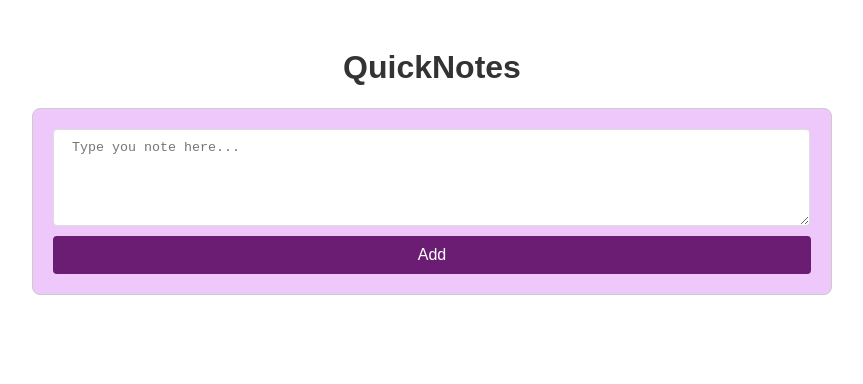
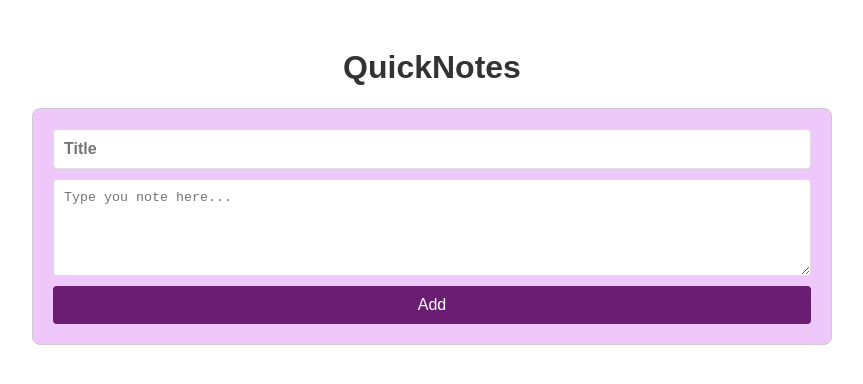
Before and after one commit to Gabrielab5/QuickNotes, a React (Vite) app: page / in a window 1280 px wide. Shown: the top 384 px of the page, without its empty margins (208-1071 px from the left). Built offline with nearby package versions, Linux system fonts and the light colour scheme.

Commit message:
Added title option for note

```diff
--- a/src/App.css
+++ b/src/App.css
@@ -20,11 +20,10 @@ h1 {
   border: 1px solid #ccc;
   border-radius: 8px;
   background-color: #eec8fb;
-   justify-content: center;
+  justify-content: center;
 }
 
 .note-form textarea {
-  width:97%;
   padding: 10px;
   border: 1px solid #ddd;
   border-radius: 4px;
@@ -86,10 +85,22 @@ h1 {
   background-color: transparent;
   align-self: self-end;
   border-radius: 50%;
-   cursor: pointer;
+  cursor: pointer;
   font-size: 14px;
 }
 
 .delete-button:hover{
   background-color: rgb(141, 246, 102);
 }
+
+.note-title-input {
+  padding: 10px;
+  border: 1px solid #ddd;
+  border-radius: 4px;
+  font-size: 16px;
+  font-weight: bold;
+}
+
+.note h3 {
+  margin: 0 0 10px 0
+}
--- a/src/App.jsx
+++ b/src/App.jsx
@@ -6,8 +6,8 @@ import './App.css'
 function App() {
   const [notes, setNotes] = useState([])
 
-  const addNote = (text) => {
-    const newNote = {id: Date.now(), text, date: new Date(), }
+  const addNote = (text, title) => {
+    const newNote = {id: Date.now(), title, text, date: new Date(), }
     setNotes([...notes, newNote])
   }
 
--- a/src/components/NoteForm.jsx
+++ b/src/components/NoteForm.jsx
@@ -2,22 +2,31 @@ import React, { useState} from "react"
 
 function NoteForm( {addNote}) {
     const [noteText, setNoteText ] = useState('')
+    const [noteTitle, setNoteTitle] = useState('');
 
     const handleSubmit = (e) => {
         e.preventDefault()
-        if( noteText.trim ()) {
-            addNote(noteText)
+        if(noteText.trim() || noteTitle.trim()) {
+            addNote(noteText, noteTitle)
             setNoteText('')
+            setNoteTitle('')
         }
     }
 
     return (
         <form onSubmit={handleSubmit} className="note-form">
+            <input
+                type="text"
+                placeholder="Title"
+                value={noteTitle}
+                onChange={(e) => setNoteTitle(e.target.value)}
+                className="note-title-input"
+            />
             <textarea
-            placeholder=" Type you note here..."
-            value= {noteText}
-            onChange = { (e) => setNoteText(e.target.value)}
-            rows = "5"
+                placeholder="Type you note here..."
+                value= {noteText}
+                onChange = { (e) => setNoteText(e.target.value)}
+                rows = "5"
             ></textarea>
             <button type="submit">Add </button>
         </form>
--- a/src/components/NoteItem.jsx
+++ b/src/components/NoteItem.jsx
@@ -1,16 +1,17 @@
 import React from 'react'
 
 function NoteItem({ note , onDelete}) {
-  const { text, date } = note
+  const { title, text, date } = note
   const formattedDate = new Date(date).toLocaleString()
 
   return (
     <div className="note">
+      {title && <h3>{title}</h3>}
       <p>{text}</p>
-    <div className= "note-footer">
-      <small>{formattedDate}</small>
-      <button className="delete-button" onClick ={onDelete}>x</button>
-    </div>
+      <div className= "note-footer">
+        <small>{formattedDate}</small>
+        <button className="delete-button" onClick ={onDelete}>x</button>
+      </div>
     </div>
   )
 }
```
